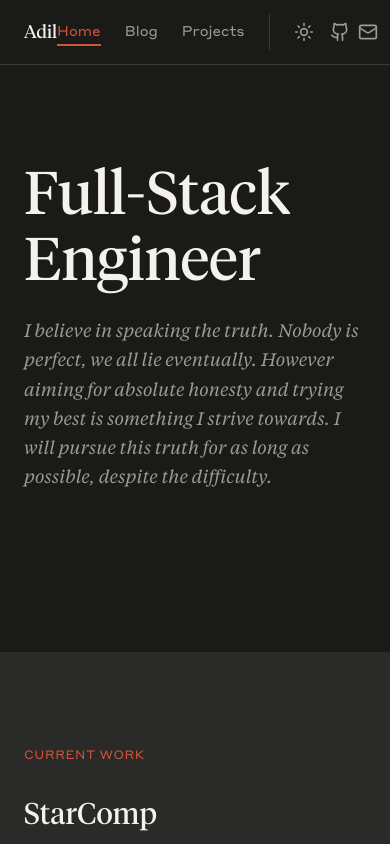
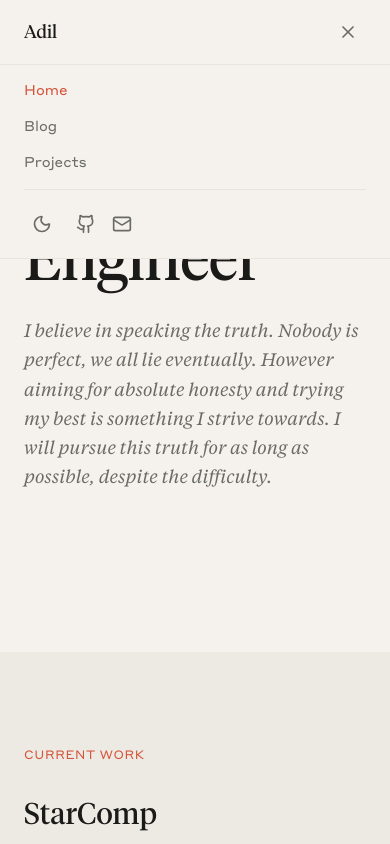
Before and after one commit to AdiKsOnDev/portfolio, a Next.js app: page / in a window 390 px wide. Both pictures are taken after a click on the button "Open menu". Shown: the top 844 px of the page. Built offline with nearby package versions, Linux system fonts and the light colour scheme.

Commit message:
feat(nav): collapse to a hamburger menu when on mobile

```diff
--- a/components/layouts/Header.tsx
+++ b/components/layouts/Header.tsx
@@ -2,7 +2,8 @@
 
 import Link from "next/link";
 import { usePathname } from "next/navigation";
-import { Github, Mail } from "lucide-react";
+import { useState } from "react";
+import { Github, Mail, Menu, X } from "lucide-react";
 import { ThemeToggle } from "@/components/ui";
 import { getProfile } from "@/lib/data";
 
@@ -13,6 +14,7 @@ const navLinks = [
 ];
 
 export function Header() {
+  const [mobileMenuOpen, setMobileMenuOpen] = useState(false);
   const pathname = usePathname();
   const profile = getProfile();
 
@@ -26,7 +28,8 @@ export function Header() {
           {profile.name}
         </Link>
 
-        <div className="flex items-center gap-6">
+        {/* Desktop nav */}
+        <div className="hidden md:flex items-center gap-6">
           <div className="flex items-center gap-6">
             {navLinks.map((link) => {
               const isActive =
@@ -68,7 +71,60 @@ export function Header() {
             </a>
           </div>
         </div>
+
+        {/* Mobile menu button */}
+        <button
+          className="md:hidden p-2 text-secondary hover:text-foreground transition-colors"
+          onClick={() => setMobileMenuOpen(!mobileMenuOpen)}
+          aria-label={mobileMenuOpen ? "Close menu" : "Open menu"}
+        >
+          {mobileMenuOpen ? <X className="w-5 h-5" /> : <Menu className="w-5 h-5" />}
+        </button>
       </nav>
+
+      {/* Mobile menu */}
+      {mobileMenuOpen && (
+        <div className="md:hidden bg-background border-t border-muted-border">
+          <div className="max-w-6xl mx-auto px-6 py-4 flex flex-col gap-4">
+            {navLinks.map((link) => {
+              const isActive =
+                pathname === link.href ||
+                (link.href !== "/" && pathname.startsWith(link.href));
+              return (
+                <Link
+                  key={link.href}
+                  href={link.href}
+                  onClick={() => setMobileMenuOpen(false)}
+                  className={`text-sm font-sans transition-colors ${
+                    isActive ? "text-accent" : "text-secondary hover:text-foreground"
+                  }`}
+                >
+                  {link.label}
+                </Link>
+              );
+            })}
+            <div className="flex items-center gap-4 pt-4 border-t border-muted-border">
+              <ThemeToggle />
+              <a
+                href={profile.social.github}
+                target="_blank"
+                rel="noopener noreferrer"
+                className="text-secondary hover:text-foreground transition-colors"
+                aria-label="GitHub"
+              >
+                <Github className="w-5 h-5" />
+              </a>
+              <a
+                href={`mailto:${profile.email}`}
+                className="text-secondary hover:text-foreground transition-colors"
+                aria-label="Email"
+              >
+                <Mail className="w-5 h-5" />
+              </a>
+            </div>
+          </div>
+        </div>
+      )}
     </header>
   );
 }
```
